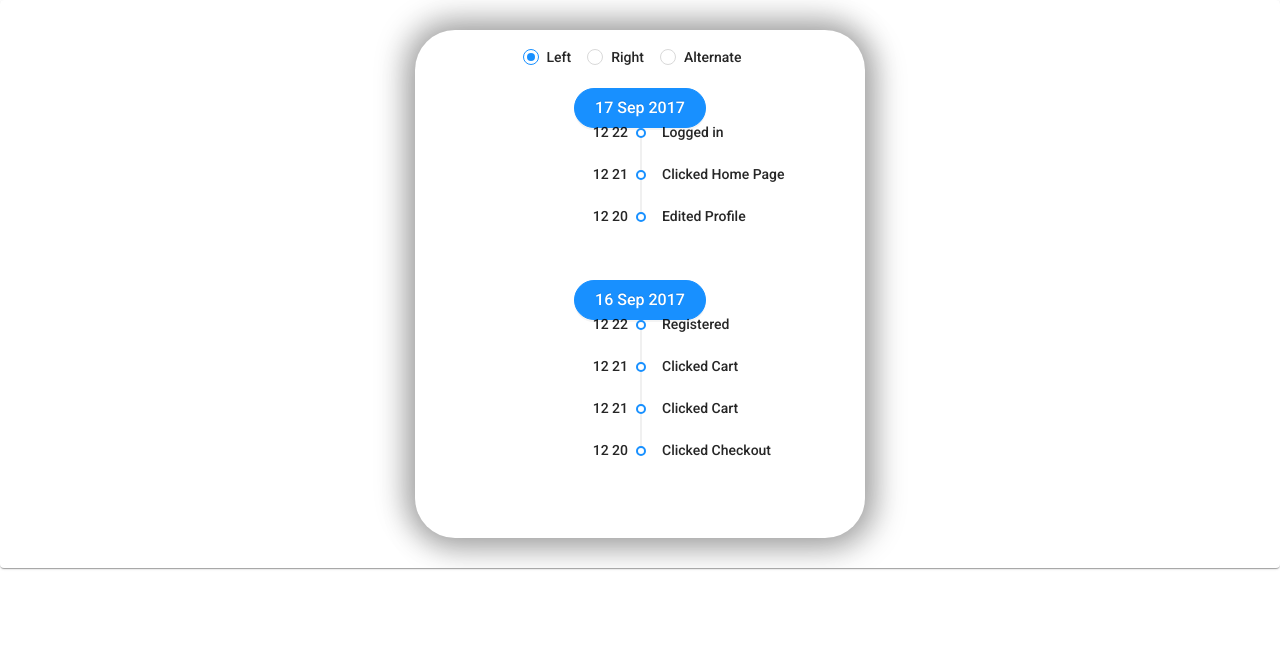
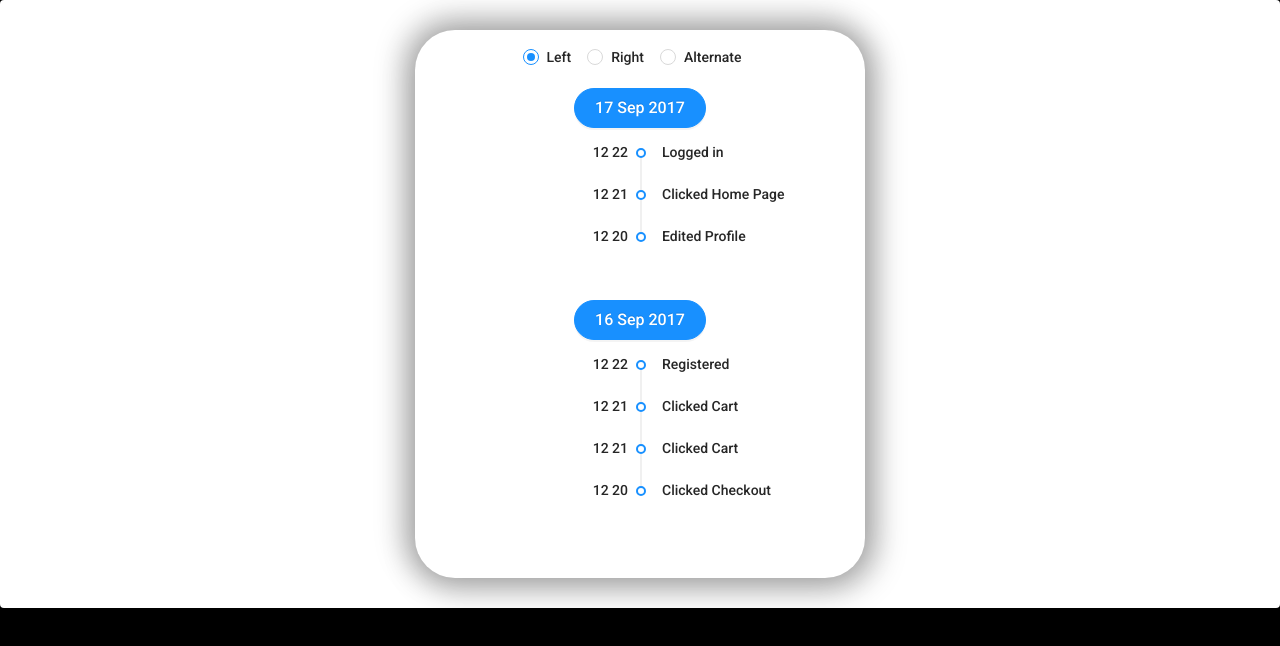
Before and after one commit to Thushar-Sreenivas/React-Timeline, a React (Create React App) app: page / in a window 1280 px wide. Shown: the top 646 px of the page. Built offline with nearby package versions, Linux system fonts and the light colour scheme.

Commit message:
Added ark color mode

```diff
--- a/src/App.css
+++ b/src/App.css
@@ -2,5 +2,4 @@
 body {
   color: rgba(232, 230, 227, 0.65);
   font-family: 'Roboto', sans-serif;
-  background-color: rgb(24, 26, 27);
 }
--- a/src/Components/Timeline.css
+++ b/src/Components/Timeline.css
@@ -1,4 +1,5 @@
-.font: {
+.card: {
     font-family: 'Roboto', sans-serif;
     font-size: 48px;
+    background-color: black !important;
 }
--- a/src/Components/Timeline.js
+++ b/src/Components/Timeline.js
@@ -33,11 +33,11 @@ const TimelineEvent = (events) => {
     const userEventActivity = TimelineEvent(events)
     const dates = Object.keys(userEventActivity)
     return (
-        <div>
+        <div className={classes.card}>
             <RadioInput value={mode} onChange={handleChange}/>
             {dates.map(date => (
             <div key={date} >
-                <Button className={classes.body} type="primary" shape="round" size="large" >{date}</Button>
+                <Button type="primary" shape="round" size="large" >{date}</Button>
                 <br></br>
                 {userEventActivity[date].map(event => {
                 displayUI.push(<Timeline.Item
--- a/src/Components/UI/TimelineDisplay.js
+++ b/src/Components/UI/TimelineDisplay.js
@@ -6,9 +6,11 @@ import TimelineEvent from '../Timeline'
 const useStyles = makeStyles({
   root: {
     minWidth: 275,
+
   },
   card: {
     margin: '30px auto',
+    // backgroundColor: 'black',
     fontFamily: 'Roboto, sans-serif',
     textAlign: 'center',
     width: '450px',
--- a/src/Components/UI/TimelineShow.js
+++ b/src/Components/UI/TimelineShow.js
@@ -4,7 +4,7 @@ import { Timeline } from 'antd';
 function TimelineShow({event, mode}) {
 
   return (
-    <div>
+    <div style={{marginTop: '20px'}}>
       <Timeline mode={mode}>
           {event}
       </Timeline>
--- a/src/index.css
+++ b/src/index.css
@@ -1,5 +1,6 @@
 body {
   margin: 0;
+  background-color: black !important;
   font-family: -apple-system, BlinkMacSystemFont, 'Segoe UI', 'Roboto', 'Oxygen',
     'Ubuntu', 'Cantarell', 'Fira Sans', 'Droid Sans', 'Helvetica Neue',
     sans-serif;
```
